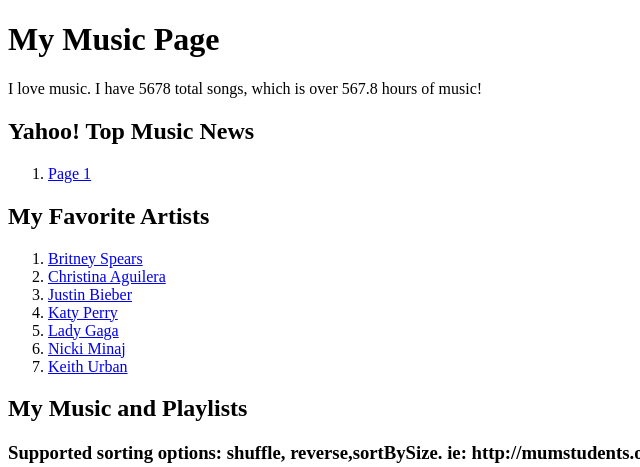
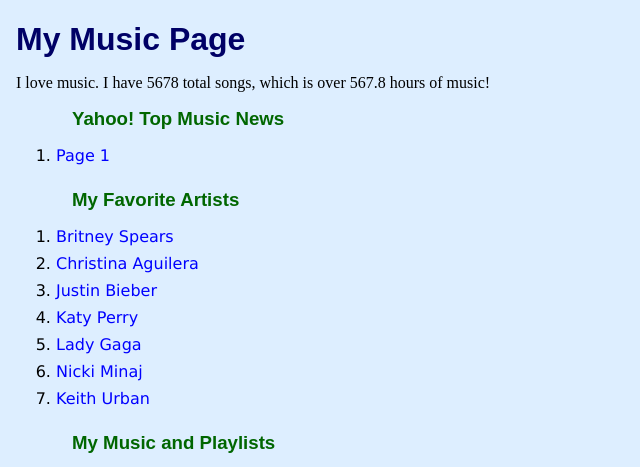
Before and after one commit to angarag/CS472-WAP-DE, a PHP site: page /lab3/music.php?newspages=1 in a window 1280 px wide. Shown: the top 467 px of the page, without its empty margins (0-640 px from the left). Run offline with PHP 8.4, Linux system fonts and the light colour scheme; data that the repository does not hold is empty; grey boxes are pictures that could not be loaded.

Commit message:
hw3 done

```diff
--- a/public_html/lab3/music.php
+++ b/public_html/lab3/music.php
@@ -10,7 +10,7 @@
 	<head>
 		<title>Music Viewer</title>
 		<meta charset="utf-8" />
-		<link href="viewer.css" type="text/css" rel="stylesheet" />
+		<link href="./viewer.css" type="text/css" rel="stylesheet" />
 	</head>
 
 	<body>
@@ -20,7 +20,7 @@
 
 			$ul= "<ul id=\"musiclist\">";
 			$li="<li class=\"mp3item\">";
-			$a_begin="<a href=\" target=\"_black\"";
+			$a_begin="<a href=\"";
 			$a_mid="\">";
 			$ul_end="</ul>";
 			$li_end="</li>";
--- a/public_html/lab3/viewer.css
+++ b/public_html/lab3/viewer.css
@@ -1,3 +1,57 @@
 audio {
   height: 1.1rem;
 }
+a {
+  text-decoration: none;
+  color: blue;
+}
+
+body {
+  background-color: #ddeeff;
+  margin-left: 1em;
+}
+
+h1 {
+  color: #000066;
+  font-family: fantasy;
+  font-size: 24pt;
+  margin-bottom: 0;
+}
+
+h2 {
+  color: #006600;
+  font-family: Arial, sans-serif;
+  font-size: 14pt;
+  padding-left: 3em;
+}
+
+li {
+  padding-bottom: 0.5em;
+  font-family: Verdana, sans-serif;
+}
+
+li li {
+  padding-bottom: 0em;
+  padding-top: 0em;
+}
+
+li > ul {
+  list-style-type: disc;
+  list-style-image: none;
+}
+
+#listarea {
+  background-color: #ddeeff;
+  border: 5px double blue;
+  padding: 0;
+  width: 50%;
+  min-width: 500px;
+}
+
+.mp3item {
+  list-style-image: url(mp3icon.gif);
+}
+
+.playlistitem {
+  list-style-image: url(playlisticon.gif);
+}
```
Also changed, not shown: public_html/lab3/mp3icon.gif (added), public_html/lab3/playlisticon.gif (added).
